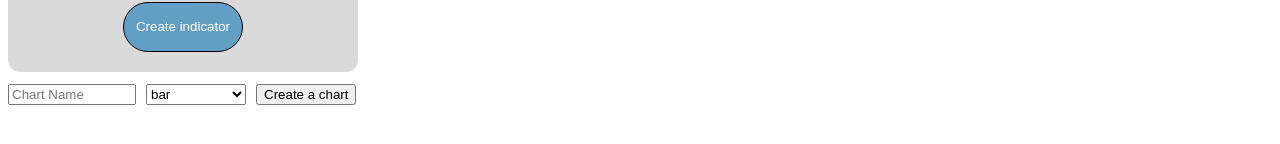
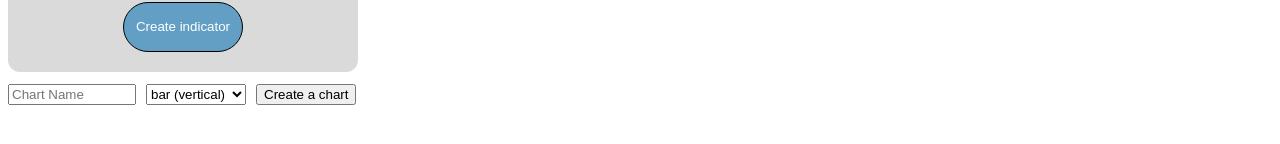
Before and after one commit to Dulme8556/digipalvelut-projekti, a SvelteKit app in the folder digipalvelut-projekti/: page / in a window 1280 px wide. Shown: the part 570-714 px from the top of the page. Built offline with nearby package versions, Linux system fonts and the light colour scheme.

Commit message:
option added to make horizontal or vertical  bar charts

```diff
--- a/digipalvelut-projekti/src/components/chart.svelte
+++ b/digipalvelut-projekti/src/components/chart.svelte
@@ -34,6 +34,7 @@
         responsive: false,
         maintainAspectRatio: false,
         animations: false,
+        indexAxis: data.indexAxis,
       },
     });
 
--- a/digipalvelut-projekti/src/components/charts.svelte
+++ b/digipalvelut-projekti/src/components/charts.svelte
@@ -10,15 +10,17 @@
 
     let chartName = "";
     let chartMade = false;
+    let indexAxis = 'x';
 
     let datasetDataEnd = [];
     let datasetDataTarget = [];
     let datasetDataStart = [];
     let labels = [];
 
-    let typeOfChart = "bar";
+    let typeOfChart = "bar (vertical)";
     let chartTypes = [
-        "bar",
+        "bar (vertical)",
+        "bar (horizontal)",
         "line",
         "pie",
         "bubble",
@@ -27,6 +29,9 @@
         "radar",
         "scatter",
     ];
+
+    let subVertical = "(vertical)"
+    let subHorizontal = "(horizontal)"
 
     onMount(async () => {
         lists.charts = lists.charts.filter((item) => !Array.isArray(item));
@@ -50,6 +55,15 @@
         }
     });
 
+    function trimTypeOfChart() {
+        if (typeOfChart.includes(subVertical)) {
+            typeOfChart = typeOfChart.replace(subVertical, "").trim();
+        } else if (typeOfChart.includes(subHorizontal)) {
+            typeOfChart = typeOfChart.replace(subHorizontal, "").trim();
+            indexAxis = 'y';
+        }
+    }
+
     // all values to arrays
     selected.forEach((element) => {
         datasetDataEnd = [...datasetDataEnd, element.end];
@@ -65,6 +79,7 @@
             title: chartName,
             type: typeOfChart,
             labels: labels,
+            indexAxis: indexAxis,
             datasets: [
                 {
                     label: "start",
@@ -88,6 +103,7 @@
     let listOfChartData = [defaultValues[0]];
 
     function createNewChart() {
+        trimTypeOfChart();
         if (
             datasetDataEnd.length !== 0 ||
             datasetDataTarget.length !== 0 ||
@@ -96,6 +112,7 @@
             listOfChartData[0].id = chartId;
             listOfChartData[0].title = chartName;
             listOfChartData[0].type = typeOfChart;
+            listOfChartData[0].indexAxis = indexAxis;
             listOfChartData.forEach((element) => {
                 generateCharts(element);
             });
@@ -149,11 +166,13 @@
                     title: element.title,
                     type: element.type,
                     labels: element.labels,
+                    indexAxis: element.indexAxis,
                     datasets: [
                         { ...element.datasets[0] },
                         { ...element.datasets[1] },
                         { ...element.datasets[2] },
                     ],
+
                 },
             ];
         }
```
